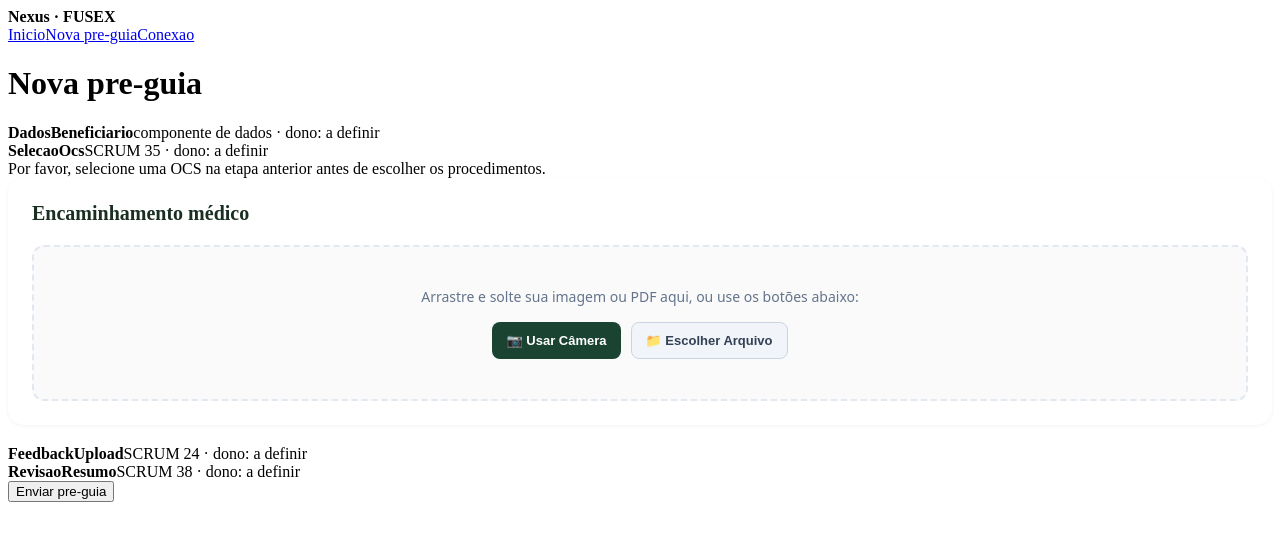
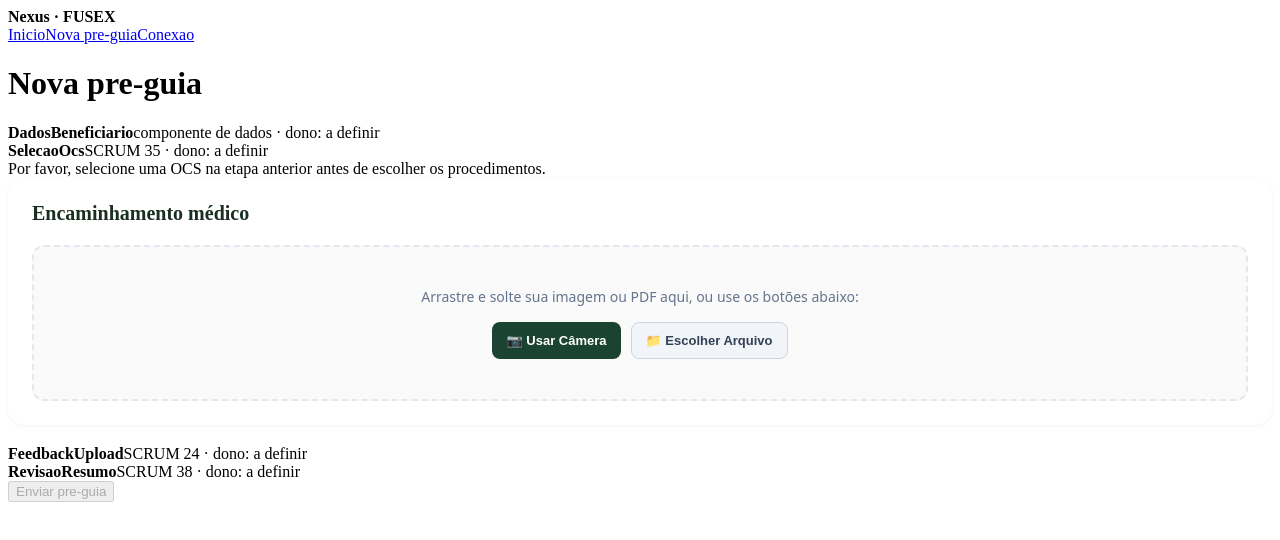
Before and after one commit to DATASQUAD-3SEM/BD_3S_FRONTEND, a React (Vite) app: page /pre-guias/nova in a window 1280 px wide. Shown: the top 540 px of the page. Built offline with nearby package versions, Linux system fonts and the light colour scheme; the HTML template or start-up script is replaced by a standard one.

Commit message:
feat: verificação adicionada em index.tsx

```diff
--- a/src/features/preguia/NovaPreGuiaPage/index.tsx
+++ b/src/features/preguia/NovaPreGuiaPage/index.tsx
@@ -1,7 +1,7 @@
 import { useState } from 'react'
 import { ApiError } from '../../../shared/api/http'
 import { criarPreGuia } from '../api'
-import { formVazio, type NovaPreGuiaForm } from './types'
+import { formVazio, beneficiarioCompleto, type NovaPreGuiaForm } from './types'
 import DadosBeneficiario from './components/DadosBeneficiario'
 import SelecaoOcs from './components/SelecaoOcs'
 import SelecaoProcedimentos from './components/SelecaoProcedimentos'
@@ -18,6 +18,12 @@ export default function NovaPreGuiaPage() {
   const [form, setForm] = useState<NovaPreGuiaForm>(formVazio)
   const [mensagem, setMensagem] = useState<{ tipo: 'ok' | 'erro'; texto: string } | null>(null)
   const [enviando, setEnviando] = useState(false)
+
+  const podeEnviar =
+    beneficiarioCompleto(form.beneficiario) &&
+    form.arquivo != null &&
+    form.ocsId != null &&
+    form.procedimentoIds.length > 0
 
   async function enviar() {
     setEnviando(true)
@@ -47,7 +53,7 @@ export default function NovaPreGuiaPage() {
       <FeedbackUpload arquivo={form.arquivo} />
       <RevisaoResumo form={form} />
 
-      <button type="button" onClick={() => void enviar()} disabled={enviando}>
+      <button type="button" onClick={() => void enviar()} disabled={enviando || !podeEnviar}>
         {enviando ? 'Enviando...' : 'Enviar pre-guia'}
       </button>
       {mensagem && (
```
